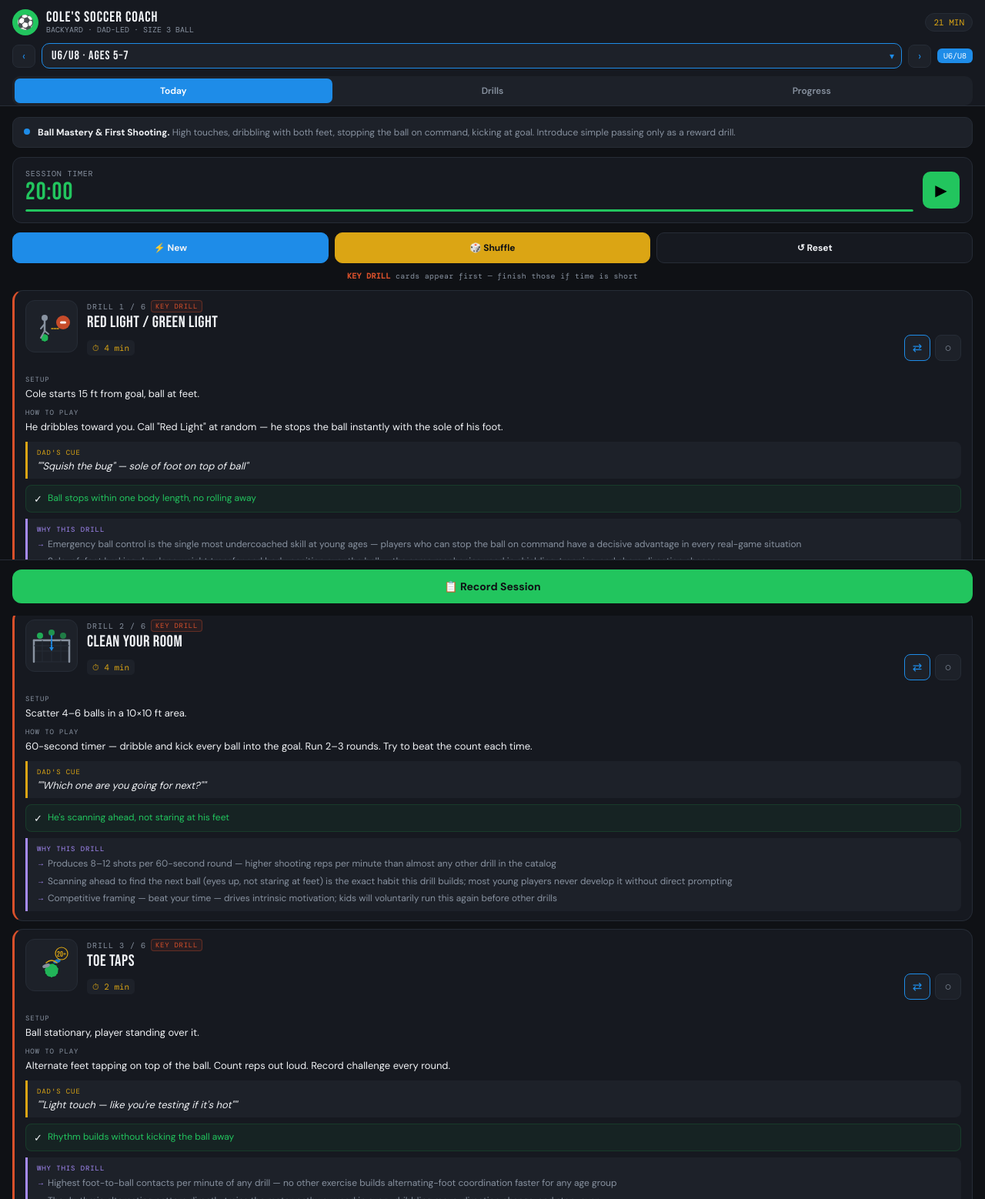
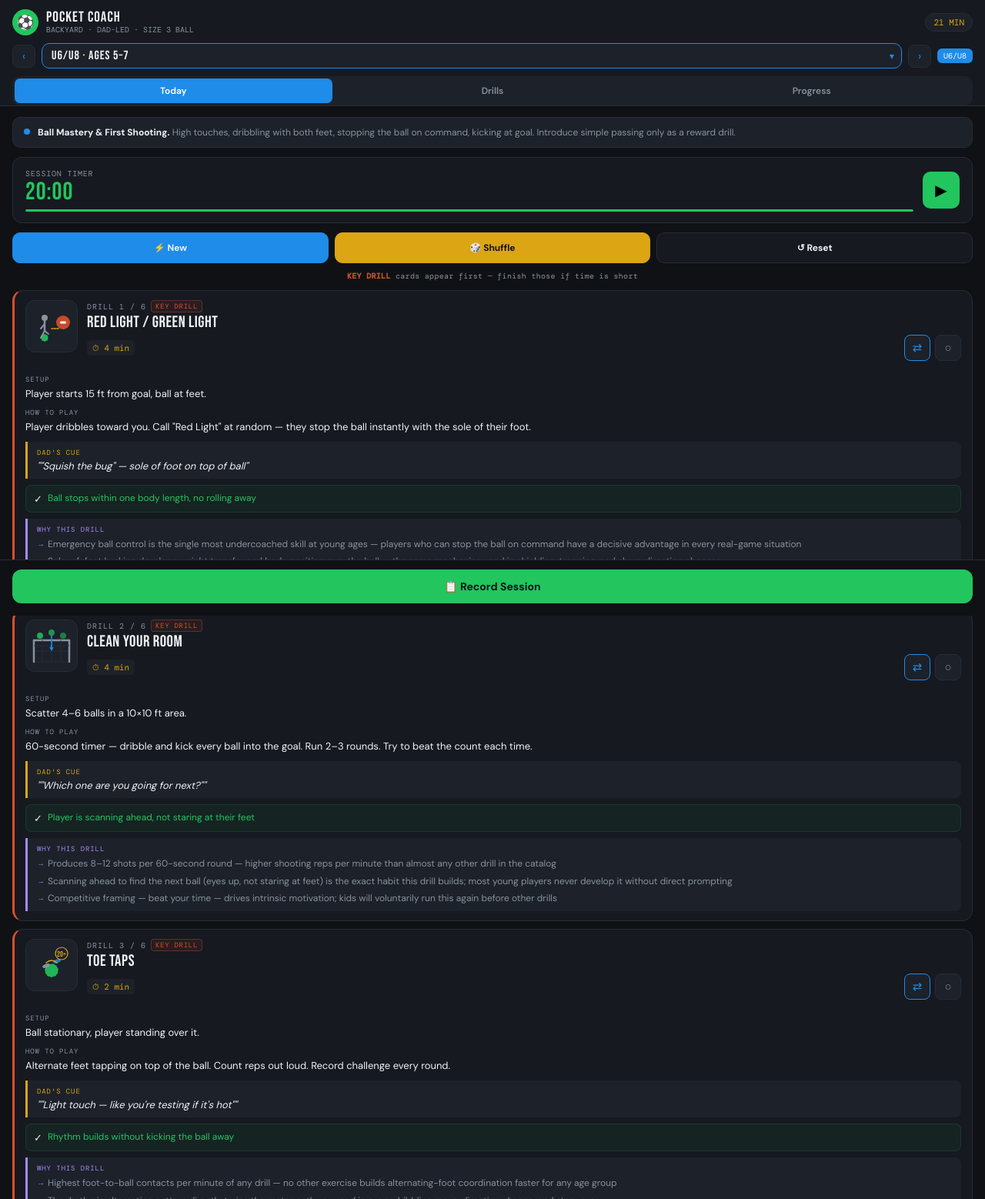
Before and after one commit to th1seffinguy/pocket-coach, a plain HTML site: page index.html in a window 1280 px wide. Shown: the top 1558 px of the page at 77% size. Drawn offline with nearby package versions, Linux system fonts and the light colour scheme.

Commit message:
fix: rebrand to Pocket Coach, remove hardcoded player name

```diff
--- a/index.html
+++ b/index.html
@@ -3,7 +3,7 @@
 <head>
 <meta charset="UTF-8">
 <meta name="viewport" content="width=device-width, initial-scale=1.0, maximum-scale=1.0">
-<title>Cole's Soccer Coach</title>
+<title>Pocket Coach</title>
 <link href="https://fonts.googleapis.com/css2?family=Bebas+Neue&family=DM+Sans:wght@400;500;600;700&family=DM+Mono:wght@400;500&display=swap" rel="stylesheet">
 <style>
   :root {
@@ -173,7 +173,7 @@
     <div class="logo">
       <div class="logo-ball">⚽</div>
       <div>
-        <div class="logo-text">Cole's Soccer Coach</div>
+        <div class="logo-text">Pocket Coach</div>
         <div class="logo-sub">BACKYARD · DAD-LED · SIZE 3 BALL</div>
       </div>
     </div>
@@ -346,8 +346,8 @@ const ALL_DRILLS = {
     ]
   },
   redlight:{id:'redlight',name:'Red Light / Green Light',duration:4,
-    setup:'Cole starts 15 ft from goal, ball at feet.',
-    how:'He dribbles toward you. Call "Red Light" at random — he stops the ball instantly with the sole of his foot.',
+    setup:'Player starts 15 ft from goal, ball at feet.',
+    how:'Player dribbles toward you. Call "Red Light" at random — they stop the ball instantly with the sole of their foot.',
     cue:'"Squish the bug" — sole of foot on top of ball',
     success:'Ball stops within one body length, no rolling away',
     tags:['control','movement'],fun:true,ages:[0,1,2],priority:1,
@@ -361,7 +361,7 @@ const ALL_DRILLS = {
     setup:'Scatter 4–6 balls in a 10×10 ft area.',
     how:'60-second timer — dribble and kick every ball into the goal. Run 2–3 rounds. Try to beat the count each time.',
     cue:'"Which one are you going for next?"',
-    success:'He\'s scanning ahead, not staring at his feet',
+    success:'Player is scanning ahead, not staring at their feet',
     tags:['shooting','movement'],fun:true,ages:[0,1],priority:1,
     insights:[
       'Produces 8–12 shots per 60-second round — higher shooting reps per minute than almost any other drill in the catalog',
```
